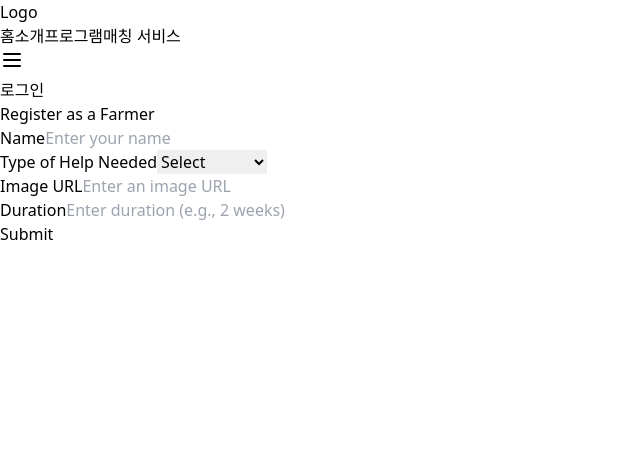
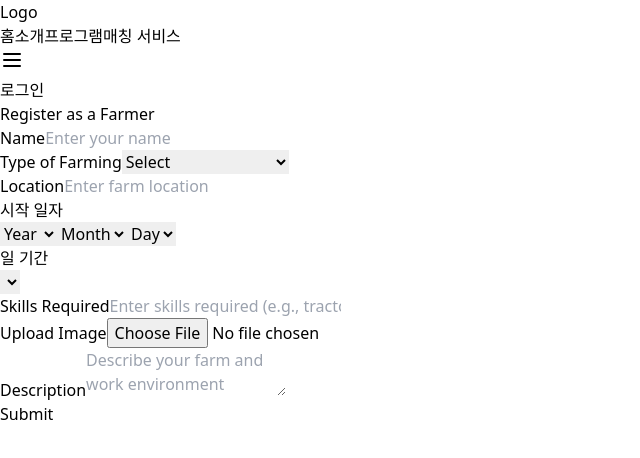
Before and after one commit to New-Year-Hackathon-Google/Fullstack, a Next.js app: page /match/farmer in a window 1280 px wide. Shown: the top 458 px of the page, without its empty margins (0-640 px from the left). Built offline with nearby package versions, Linux system fonts and the light colour scheme.

Commit message:
chore: remove unused codes

```diff
--- /dev/null
+++ b/src/app/match/farmer/_components/DateSelection.tsx
@@ -0,0 +1,64 @@
+interface DateSelectionProps {
+  handleChange: (
+    e: React.ChangeEvent<HTMLSelectElement | HTMLInputElement>,
+  ) => void;
+}
+
+const DateSelection = ({ handleChange }: DateSelectionProps) => {
+  return (
+    <div>
+      <div className='space-x-8'>
+        <select
+          name='year'
+          onChange={handleChange}
+          className='rounded border-gray-300 p-2 focus:border-blue-500 focus:ring-blue-500'
+          required
+        >
+          <option value=''>Year</option>
+          {[2025, 2026, 2027].map((year) => (
+            <option key={year} value={year}>
+              {year}
+            </option>
+          ))}
+        </select>
+        <select
+          name='month'
+          onChange={handleChange}
+          className='rounded border-gray-300 p-2 focus:border-blue-500 focus:ring-blue-500'
+          required
+        >
+          <option value=''>Month</option>
+          {[...Array(12)].map((_, i) => (
+            <option key={i + 1} value={i + 1}>
+              {i + 1}
+            </option>
+          ))}
+        </select>
+        <select
+          name='day'
+          onChange={handleChange}
+          className='rounded border-gray-300 p-2 focus:border-blue-500 focus:ring-blue-500'
+          required
+        >
+          <option value=''>Day</option>
+          {[...Array(31)].map((_, i) => (
+            <option key={i + 1} value={i + 1}>
+              {i + 1}
+            </option>
+          ))}
+        </select>
+      </div>
+      <div>
+        <h1>일 기간</h1>
+        <select
+          name='month'
+          onChange={handleChange}
+          className='rounded border-gray-300 p-2 focus:border-blue-500 focus:ring-blue-500'
+          required
+        ></select>
+      </div>
+    </div>
+  );
+};
+
+export default DateSelection;
--- a/src/app/match/farmer/_components/FarmerForm.tsx
+++ b/src/app/match/farmer/_components/FarmerForm.tsx
@@ -2,35 +2,66 @@
 
 import { useState } from 'react';
 import axios from 'axios';
+import DateSelection from './DateSelection';
 
 export default function FarmerForm() {
-  const [formData, setFormData] = useState({
+  const [formData, setFormData] = useState<{
+    name: string;
+    type: string;
+    location: string;
+    year: string;
+    month: string;
+    day: string;
+    skillsRequired: string;
+    image: File | null;
+    description: string;
+  }>({
     name: '',
     type: '',
-    imageUrl: '',
-    duration: '',
+    location: '',
+    year: '',
+    month: '',
+    day: '',
+    skillsRequired: '',
+    image: null,
+    description: '',
   });
 
   const handleChange = (
-    e: React.ChangeEvent<HTMLInputElement | HTMLSelectElement>,
+    e: React.ChangeEvent<
+      HTMLInputElement | HTMLSelectElement | HTMLTextAreaElement
+    >,
   ) => {
-    setFormData({
-      ...formData,
-      [e.target.name]: e.target.value,
-    });
+    const { name, value, files } = e.target as HTMLInputElement; // files는 HTMLInputElement에만 존재
+    if (name === 'image') {
+      setFormData({ ...formData, image: files![0] });
+    } else {
+      setFormData({ ...formData, [name]: value });
+    }
   };
 
   const handleSubmit = async (e: React.FormEvent) => {
     e.preventDefault();
+    const data = new FormData();
+    Object.keys(formData).forEach((key) => {
+      data.append(key, formData[key as keyof typeof formData] as any);
+    });
 
     try {
-      await axios.post('/api/farmer-mongodb', formData);
+      await axios.post('/api/farmer-mongodb', data, {
+        headers: { 'Content-Type': 'multipart/form-data' },
+      });
       alert('Farmer form submitted successfully!');
       setFormData({
         name: '',
         type: '',
-        imageUrl: '',
-        duration: '',
+        location: '',
+        year: '',
+        month: '',
+        day: '',
+        skillsRequired: '',
+        image: null,
+        description: '',
       });
     } catch (error) {
       console.error('Error submitting farmer form:', error);
@@ -38,72 +69,97 @@ export default function FarmerForm() {
   };
 
   return (
-    <div className='flex min-h-screen items-center justify-center bg-gray-50'>
+    <div className='flex min-h-screen items-center justify-center bg-gradient-to-br from-green-300 via-blue-200 to-purple-300'>
       <form
         onSubmit={handleSubmit}
-        className='w-full max-w-lg rounded-lg bg-white p-8 shadow-md'
+        className='grid w-[800px] grid-cols-2 gap-6 rounded-2xl bg-white p-10 shadow-lg transition-shadow hover:shadow-xl'
       >
-        <h2 className='mb-6 text-2xl font-bold text-gray-800'>
+        <h2 className='col-span-2 mb-6 text-center text-3xl font-bold text-blue-600'>
           Register as a Farmer
         </h2>
-        <div className='mb-4'>
-          <label className='mb-1 block text-sm font-medium text-gray-700'>
-            Name
-          </label>
+        <div className='flex flex-col'>
+          <label className='mb-2 text-sm font-medium text-gray-700'>Name</label>
           <input
             name='name'
             value={formData.name}
             onChange={handleChange}
-            className='w-full rounded border-gray-300 p-2 text-gray-900 focus:border-blue-500 focus:ring-blue-500'
+            className='rounded border-gray-300 p-2 focus:border-blue-500 focus:ring-blue-500'
             placeholder='Enter your name'
             required
           />
         </div>
-        <div className='mb-4'>
-          <label className='mb-1 block text-sm font-medium text-gray-700'>
-            Type of Help Needed
+        <div className='flex flex-col'>
+          <label className='mb-2 text-sm font-medium text-gray-700'>
+            Type of Farming
           </label>
           <select
             name='type'
             value={formData.type}
             onChange={handleChange}
-            className='w-full rounded border-gray-300 p-2 text-gray-900 focus:border-blue-500 focus:ring-blue-500'
+            className='rounded border-gray-300 p-2 focus:border-blue-500 focus:ring-blue-500'
             required
           >
             <option value=''>Select</option>
-            <option value='harvest'>Harvest</option>
-            <option value='packaging'>Packaging</option>
-            <option value='distribution'>Distribution</option>
+            <option value='organic'>Organic Vegetables</option>
+            <option value='fruit'>Fruit Orchard</option>
+            <option value='dairy'>Dairy</option>
           </select>
         </div>
-        <div className='mb-4'>
-          <label className='mb-1 block text-sm font-medium text-gray-700'>
-            Image URL
+        <div className='flex flex-col'>
+          <label className='mb-2 text-sm font-medium text-gray-700'>
+            Location
           </label>
           <input
-            name='imageUrl'
-            value={formData.imageUrl}
+            name='location'
+            value={formData.location}
             onChange={handleChange}
-            className='w-full rounded border-gray-300 p-2 text-gray-900 focus:border-blue-500 focus:ring-blue-500'
-            placeholder='Enter an image URL'
+            className='rounded border-gray-300 p-2 focus:border-blue-500 focus:ring-blue-500'
+            placeholder='Enter farm location'
+            required
           />
         </div>
-        <div className='mb-4'>
-          <label className='mb-1 block text-sm font-medium text-gray-700'>
-            Duration
+        <div className='flex flex-col items-center justify-center'>
+          <h1>시작 일자</h1>
+          <DateSelection handleChange={handleChange} />
+        </div>
+        <div className='col-span-2 flex flex-col'>
+          <label className='mb-2 text-sm font-medium text-gray-700'>
+            Skills Required
           </label>
           <input
-            name='duration'
-            value={formData.duration}
+            name='skillsRequired'
+            value={formData.skillsRequired}
             onChange={handleChange}
-            className='w-full rounded border-gray-300 p-2 text-gray-900 focus:border-blue-500 focus:ring-blue-500'
-            placeholder='Enter duration (e.g., 2 weeks)'
-            required
+            className='rounded border-gray-300 p-2 focus:border-blue-500 focus:ring-blue-500'
+            placeholder='Enter skills required (e.g., tractor operation)'
+          />
+        </div>
+        <div className='col-span-2 flex flex-col'>
+          <label className='mb-2 text-sm font-medium text-gray-700'>
+            Upload Image
+          </label>
+          <input
+            type='file'
+            name='image'
+            onChange={handleChange}
+            className='rounded border-gray-300 p-2 focus:border-blue-500 focus:ring-blue-500'
+          />
+        </div>
+        <div className='col-span-2 flex flex-col'>
+          <label className='mb-2 text-sm font-medium text-gray-700'>
+            Description
+          </label>
+          <textarea
+            name='description'
+            value={formData.description}
+            onChange={handleChange}
+            className='rounded border-gray-300 p-2 focus:border-blue-500 focus:ring-blue-500'
+            placeholder='Describe your farm and work environment'
           />
         </div>
         <button
           type='submit'
-          className='w-full rounded bg-blue-500 p-3 text-white hover:bg-blue-600 focus:outline-none focus:ring-2 focus:ring-blue-500 focus:ring-offset-2'
+          className='col-span-2 mt-4 rounded-lg bg-gradient-to-r from-blue-500 to-green-500 p-3 font-semibold text-white hover:opacity-90 focus:outline-none focus:ring-2 focus:ring-blue-500'
         >
           Submit
         </button>
```
Also changed, not shown: src/app/match/youth/_components/YouthForm.tsx (+135 -31 lines), src/types/forms.d.ts (added, +24 -0 lines).
